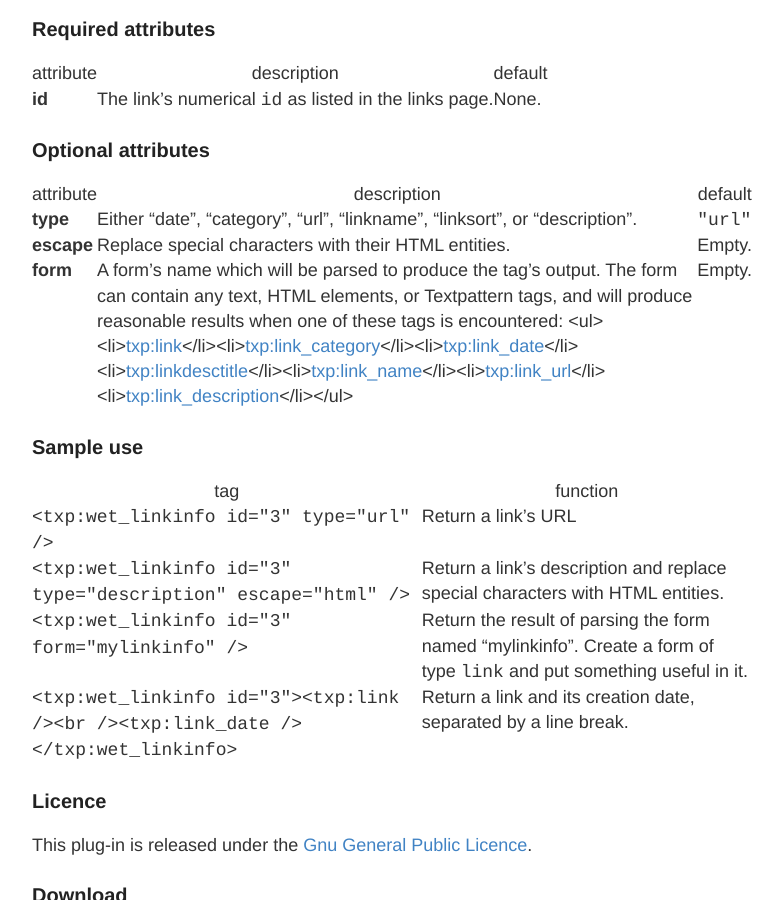
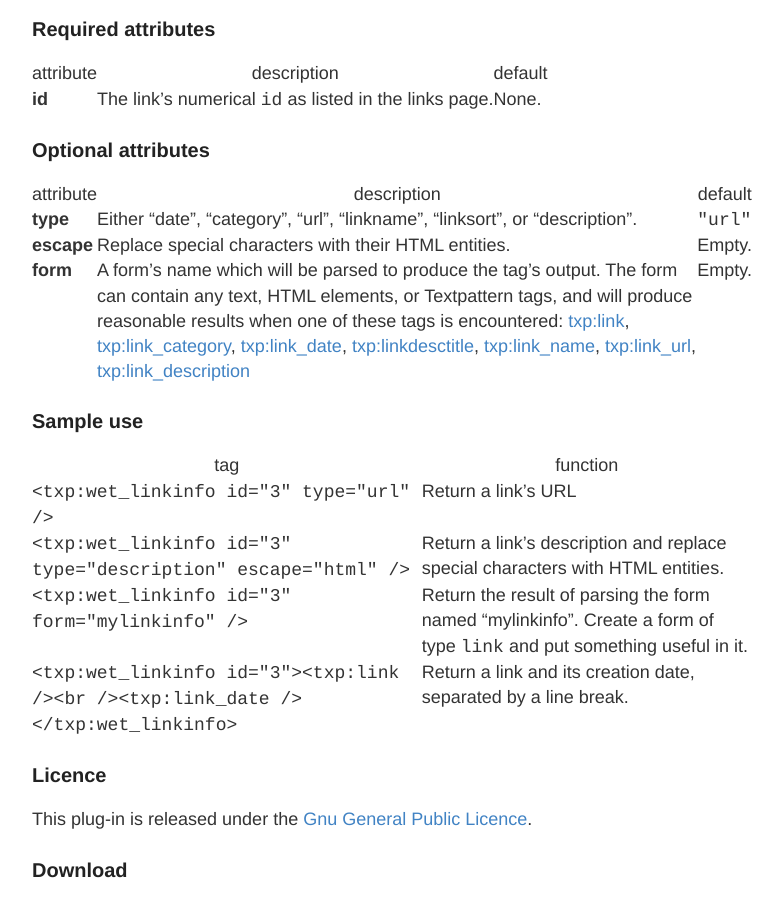
Before and after one commit to rwetzlmayr/rwetzlmayr.github.io, a Jekyll site: the page built from _posts/2007-05-10-wet_linkinfo-textpattern-plugin.md, in a window 1280 px wide and 900 px high, scrolled down 730 px. Shown: the whole window, without its empty margins (248-1031 px from the left). Built offline with Jekyll 4.4.1, drawn with Linux system fonts in a browser that asks for light colours.

```diff
--- a/_posts/2007-05-10-wet_linkinfo-textpattern-plugin.md
+++ b/_posts/2007-05-10-wet_linkinfo-textpattern-plugin.md
@@ -31,7 +31,7 @@ title: "wet_linkinfo: Textpattern plugin to extract a managed link's properties"
 |-----------|-------------|---------|
 | **type** | Either "date", "category", "url", "linkname", "linksort", or "description". | `"url"` |
 | **escape** | Replace special characters with their HTML entities. | Empty. |
-| **form** | A form's name which will be parsed to produce the tag's output. The form can contain any text, HTML elements, or Textpattern tags, and will produce reasonable results when one of these tags is encountered: <ul><li>[txp:link](https://docs.textpattern.com/tags/link)</li><li>[txp:link_category](https://docs.textpattern.com/tags/link_category)</li><li>[txp:link_date](https://docs.textpattern.com/tags/link_date)</li><li>[txp:linkdesctitle](https://docs.textpattern.com/tags/linkdesctitle)</li><li>[txp:link_name](https://docs.textpattern.com/tags/link_name)</li><li>[txp:link_url](https://docs.textpattern.com/tags/link_url)</li><li>[txp:link_description](https://docs.textpattern.com/tags/link_description)</li></ul> | Empty. |
+| **form** | A form's name which will be parsed to produce the tag's output. The form can contain any text, HTML elements, or Textpattern tags, and will produce reasonable results when one of these tags is encountered: [txp:link](https://docs.textpattern.com/tags/link), [txp:link_category](https://docs.textpattern.com/tags/link_category), [txp:link_date](https://docs.textpattern.com/tags/link_date), [txp:linkdesctitle](https://docs.textpattern.com/tags/linkdesctitle), [txp:link_name](https://docs.textpattern.com/tags/link_name), [txp:link_url](https://docs.textpattern.com/tags/link_url), [txp:link_description](https://docs.textpattern.com/tags/link_description) | Empty. |
 
 ### Sample use
 
```
